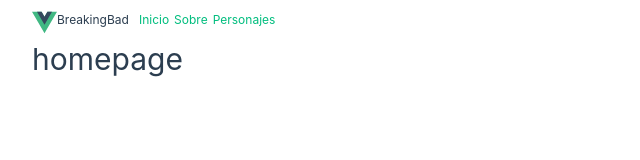
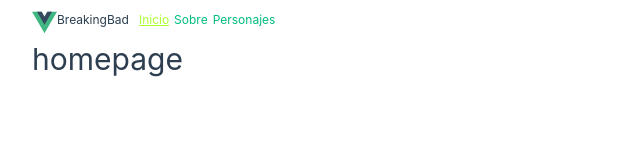
Before and after one commit to ezequielrango/BreakingBad-Vue, a Vue app: page / in a window 1280 px wide. Shown: the top 160 px of the page, without its empty margins (0-640 px from the left). Built offline with nearby package versions, Linux system fonts and the light colour scheme.

Commit message:
activeRoute

```diff
--- a/src/assets/main.css
+++ b/src/assets/main.css
@@ -33,3 +33,13 @@ a,
     padding: 0 2rem;
   }
 }
+
+
+.router-link-active{
+  color: grey !important;
+}
+
+.router-link-exact-active{
+  color: greenyellow !important;
+  text-decoration: underline;
+}
```
